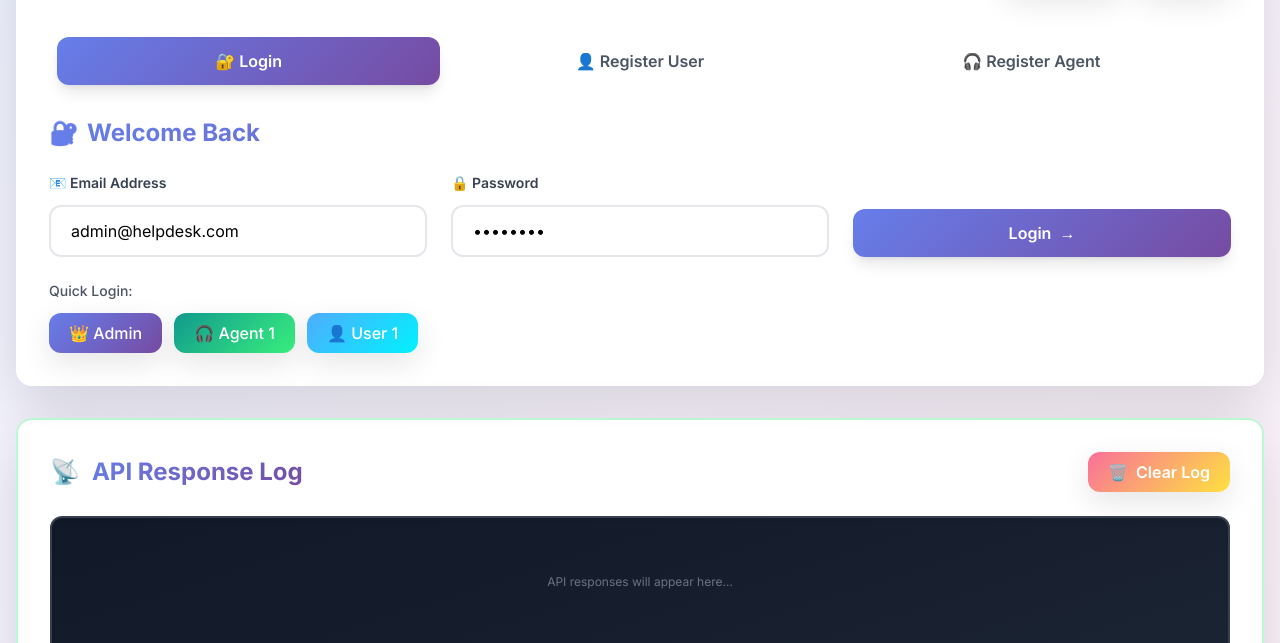
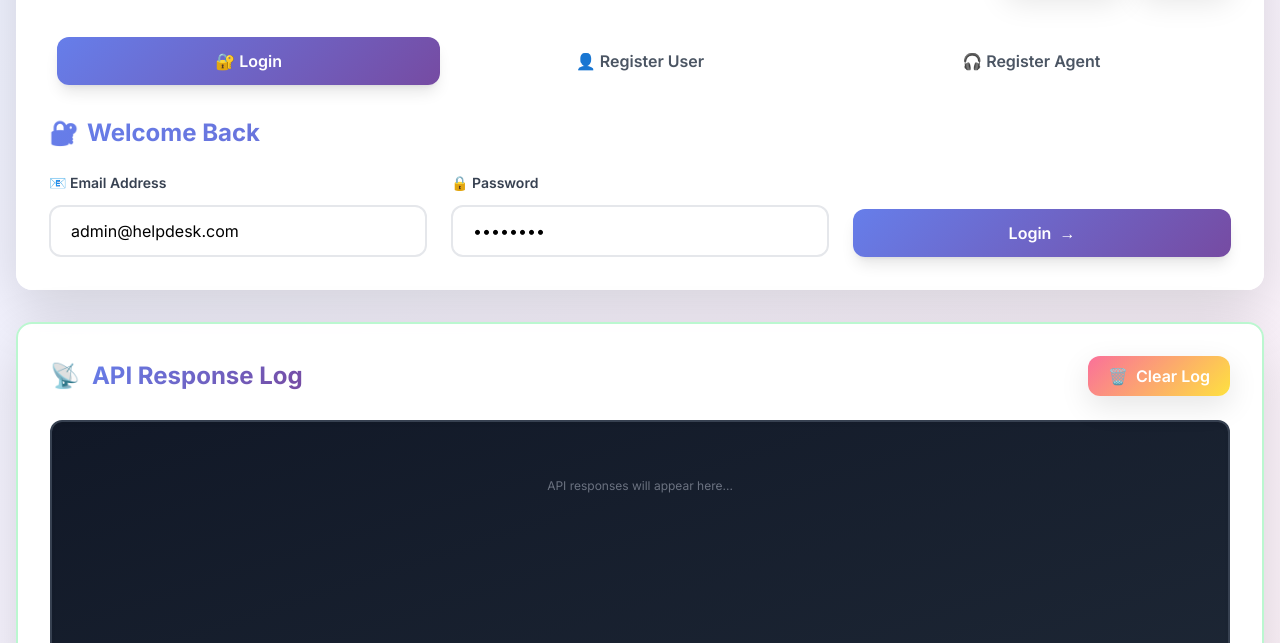
Before and after one commit to rajansuri021/helpdesk-mini, a website: page public/index.html in a window 1280 px wide. Shown: the part 157-800 px from the top of the page. Drawn offline with nearby package versions, Linux system fonts and the light colour scheme.

Commit message:
Remove quick login buttons from UI

```diff
--- a/public/index.html
+++ b/public/index.html
@@ -260,26 +260,6 @@
                                     <span>Login</span>
                                     <span>→</span>
                                 </span>
-                            </button>
-                        </div>
-                    </div>
-                    <div class="mt-6">
-                        <p class="text-sm font-medium text-gray-600 mb-3">Quick Login:</p>
-                        <div class="flex gap-3 flex-wrap">
-                            <button onclick="quickLogin('admin@helpdesk.com', 'admin123')"
-                                    class="px-5 py-2 rounded-xl font-medium transition-all duration-300 hover-lift shadow-custom"
-                                    style="background: linear-gradient(135deg, #667eea 0%, #764ba2 100%); color: white;">
-                                👑 Admin
-                            </button>
-                            <button onclick="quickLogin('agent1@helpdesk.com', 'agent123')"
-                                    class="px-5 py-2 rounded-xl font-medium transition-all duration-300 hover-lift shadow-custom"
-                                    style="background: linear-gradient(135deg, #11998e 0%, #38ef7d 100%); color: white;">
-                                🎧 Agent 1
-                            </button>
-                            <button onclick="quickLogin('user1@example.com', 'user123')"
-                                    class="px-5 py-2 rounded-xl font-medium transition-all duration-300 hover-lift shadow-custom"
-                                    style="background: linear-gradient(135deg, #4facfe 0%, #00f2fe 100%); color: white;">
-                                👤 User 1
                             </button>
                         </div>
                     </div>
@@ -634,12 +614,6 @@
 
         function clearLog() {
             document.getElementById('response-log').innerHTML = '<p class="text-gray-500">Log cleared. API responses will appear here...</p>';
-        }
-
-        async function quickLogin(email, password) {
-            document.getElementById('login-email').value = email;
-            document.getElementById('login-password').value = password;
-            await login();
         }
 
         async function login() {
```
